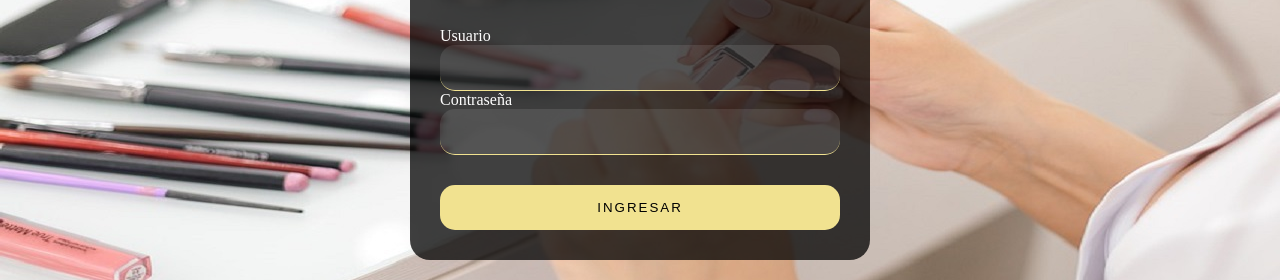
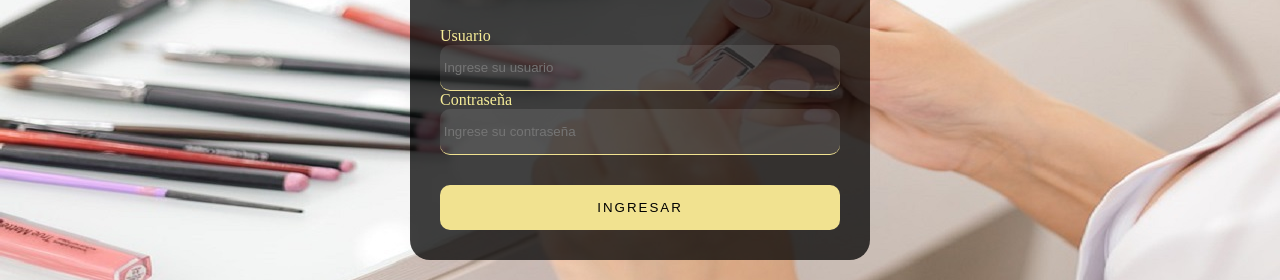
Before and after one commit to crisrodcas/Proyecto-Web-Mintic, a plain HTML site: page Login.html in a window 1280 px wide. Shown: the part 294-574 px from the top of the page. Drawn offline with Linux system fonts and the light colour scheme.

Commit message:
Estilos4 con comentario en Input

```diff
--- a/Login.html
+++ b/Login.html
@@ -13,11 +13,11 @@
         <form id="forma" name="forma" method="POST">
             <div class="elemento">
                 <label for="usuario">Usuario</label>
-                <input type="text" name="usuario" id="usuario" required="true"/>
+                <input type="text" name="usuario" id="usuario" placeholder=" Ingrese su usuario" required="true"/>
             </div>
             <div class="elemento">
-                <label for="contraseña">Contraseña</label>
-                <input type="contraseña" name="contraseña" id="contraseña" required="true"/>
+                <label for="password">Contraseña</label>
+                <input type="password" name="password" id="password" placeholder=" Ingrese su contraseña" required="true"/>
             </div>
             <div class="elemento">
                 <input type="submit" value="Ingresar"/>
--- a/css/estilos.css
+++ b/css/estilos.css
@@ -19,7 +19,7 @@ body{
     text-align: center;
 }
 .contenedor .elemento label{
-    color: #fff;
+    color: #F6ED98;
 }
 
 .contenedor .elemento input{
@@ -28,7 +28,7 @@ body{
     color: #fff;
     background: transparent;
     border: none;
-    border-radius: 15px;
+    border-radius: 10px;
     background: rgba(255,255,255, .1);
     border-bottom: 1px solid #F1E290;
 }
```
